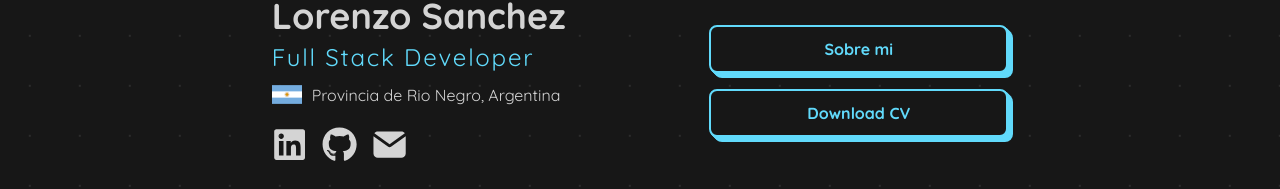
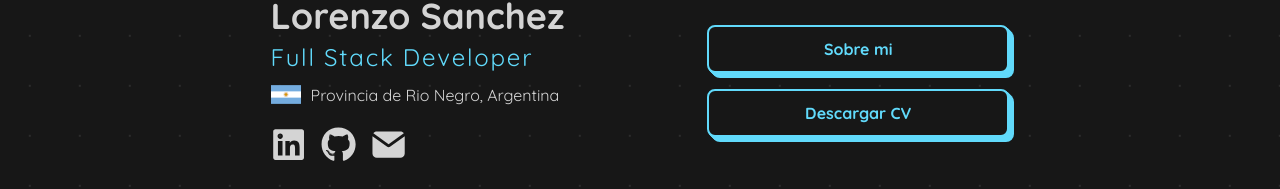
Before and after one commit to lorenzoSanchez97/portfolio, a Next.js app: page / in a window 1280 px wide. Shown: the part 244-433 px from the top of the page. Built offline with nearby package versions, Linux system fonts and the light colour scheme.

Commit message:
descargar cv a español

```diff
--- a/src/components/DownloadCV.js
+++ b/src/components/DownloadCV.js
@@ -7,7 +7,7 @@ export default function DownloadCV() {
             <h1 className="text-light-blue text-2xl mt-2">Curriculum</h1>
             <p className="text-white mt-2 leading-6 text-sm">Debajo, puedes descargar mi CV en formato PDF.</p>
             <a aria-label="descargar curriculum" href="/cv-lorenzo-sanchez.pdf" download="CV - Lorenzo Sanchez.pdf" className="hover:scale-[1.08] transition-transform hover:cursor-pointer py-[5px] px-6 mx-auto text-center rounded mt-4">
-               <Image src={downloadLogo} alt="Download logo"/>
+               <Image src={downloadLogo} alt="Descargar CV"/>
             </a>
         </section>
     )
--- a/src/components/HomeButtonsGroup.js
+++ b/src/components/HomeButtonsGroup.js
@@ -6,7 +6,7 @@ export default function HomeButtonsGroup() {
         <section className="flex flex-col text-center gap-y-4 px-4 md:px-0 animate-show-in">
             <HomeButton text={"Sobre mi"} href={"/about"} />
             <a aria-label="descargar curriculum" href="/cv-lorenzo-sanchez.pdf" download="CV - Lorenzo Sanchez.pdf" className={`${styles.button} text-light-blue font-bold text-l no-underline bg-dark-grey py-3 px-20 sm:px-24 md:px-20 lg:px-24 border-solid border-[2px] rounded-lg border-light-blue transition-all duration-300`}>
-                Download CV
+                Descargar CV
             </a>
         </section>
     )
```
